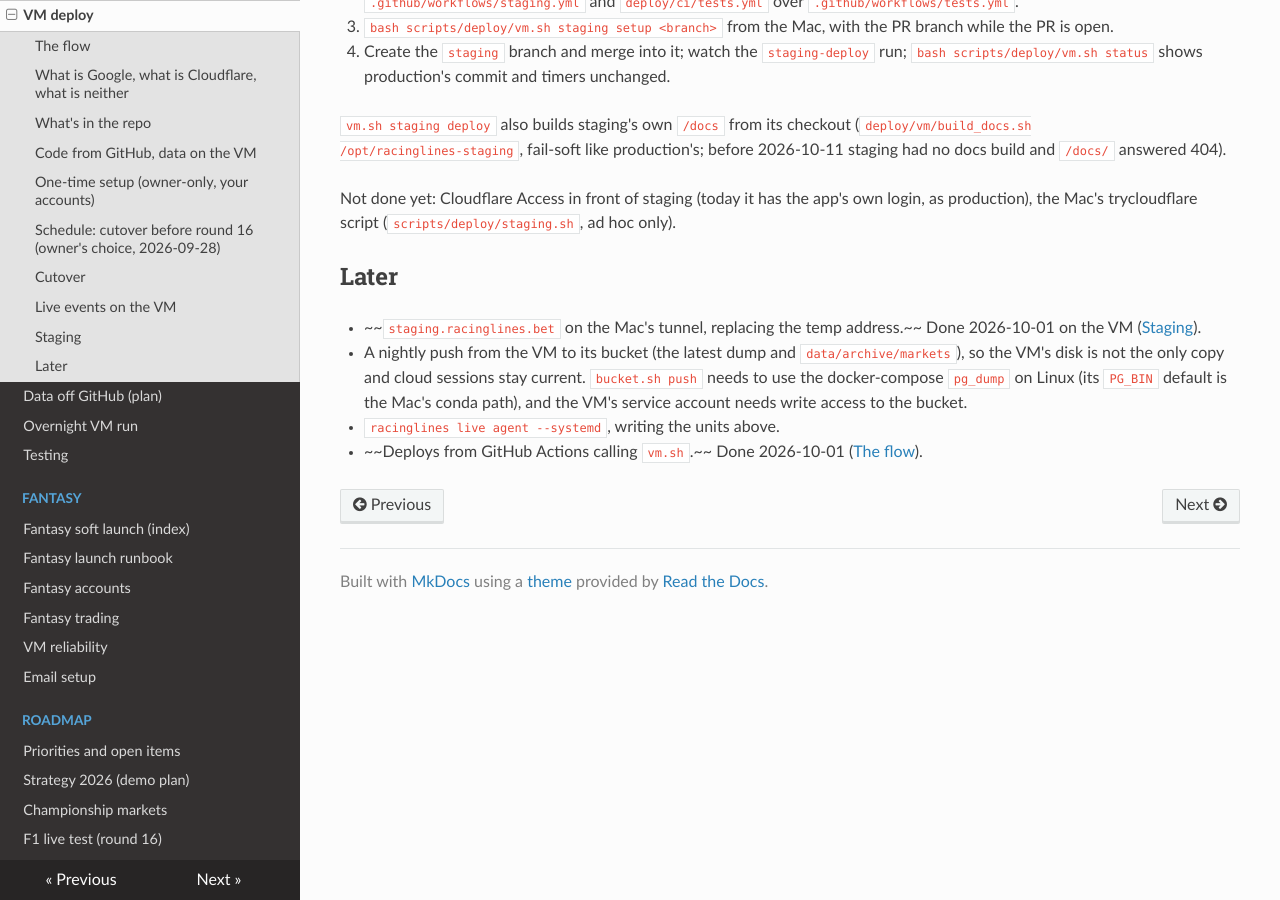
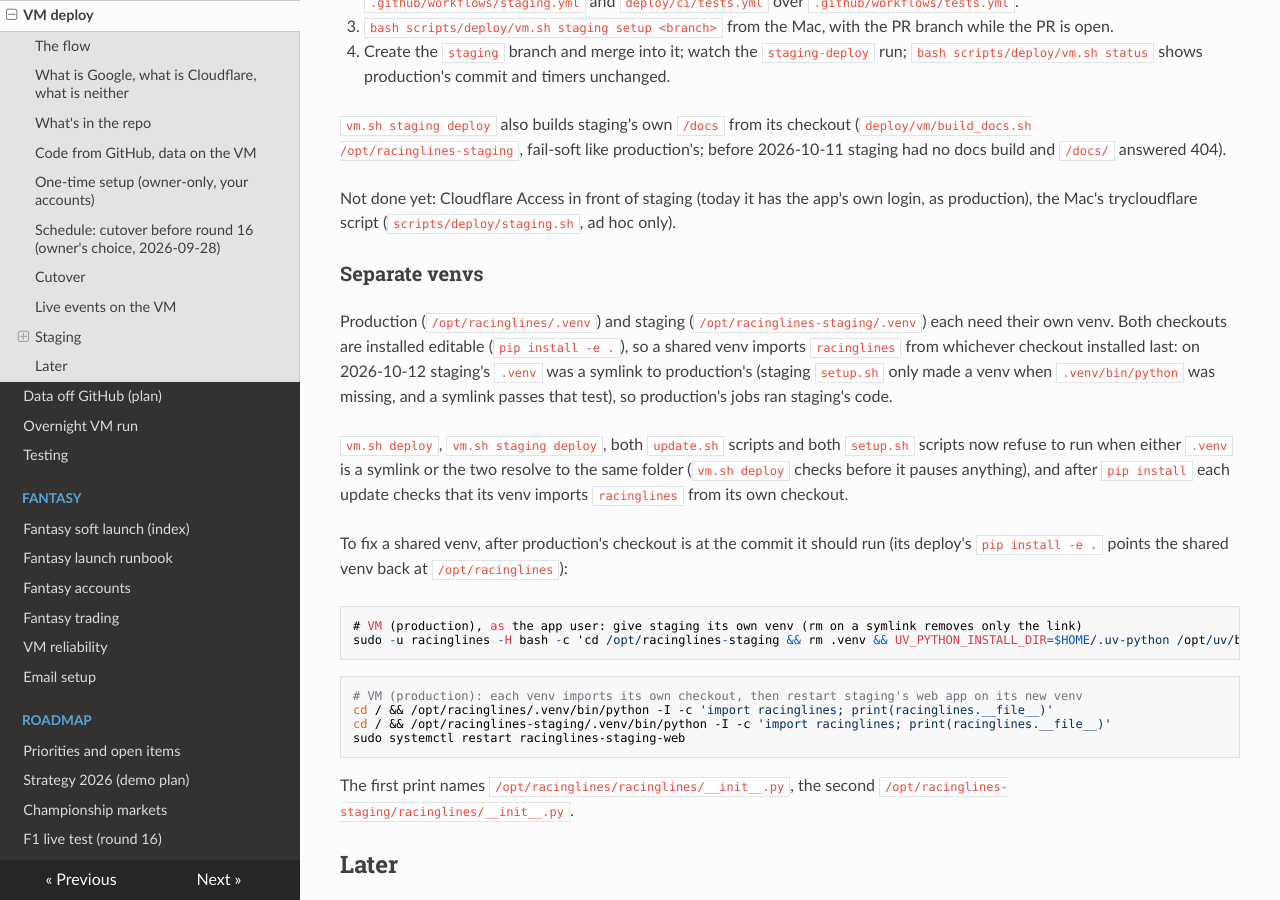
Before and after one commit to lalligagger/racinglines-public, an MkDocs documentation site: the page built from docs/vm-deploy.md, in a window 1280 px wide and 900 px high, scrolled down 12301 px. Built offline with MkDocs 1.6.1, drawn with Linux system fonts in a browser that asks for light colours; nearby versions of some CDN libraries.

Commit message:
Refuse deploys when production and staging share a venv (symlink or same path), and check each venv imports its own checkout after pip (#147)
Claude-Session: https://claude.ai/code/session_01LegXdyHJnJKJ1it5DVd2XT

Co-authored-by: Claude <noreply@anthropic.com>

````diff
--- a/docs/vm-deploy.md
+++ b/docs/vm-deploy.md
@@ -421,6 +421,34 @@ answered 404).
 Not done yet: Cloudflare Access in front of staging (today it has the app's own login, as production), the Mac's
 trycloudflare script (`scripts/deploy/staging.sh`, ad hoc only).
 
+### Separate venvs
+
+Production (`/opt/racinglines/.venv`) and staging (`/opt/racinglines-staging/.venv`) each need their own venv. Both
+checkouts are installed editable (`pip install -e .`), so a shared venv imports `racinglines` from whichever checkout
+installed last: on 2026-10-12 staging's `.venv` was a symlink to production's (staging `setup.sh` only made a venv
+when `.venv/bin/python` was missing, and a symlink passes that test), so production's jobs ran staging's code.
+
+`vm.sh deploy`, `vm.sh staging deploy`, both `update.sh` scripts and both `setup.sh` scripts now refuse to run when
+either `.venv` is a symlink or the two resolve to the same folder (`vm.sh deploy` checks before it pauses anything),
+and after `pip install` each update checks that its venv imports `racinglines` from its own checkout.
+
+To fix a shared venv, after production's checkout is at the commit it should run (its deploy's `pip install -e .`
+points the shared venv back at `/opt/racinglines`):
+
+```
+# VM (production), as the app user: give staging its own venv (rm on a symlink removes only the link)
+sudo -u racinglines -H bash -c 'cd /opt/racinglines-staging && rm .venv && UV_PYTHON_INSTALL_DIR=$HOME/.uv-python /opt/uv/bin/uv venv --quiet --seed --python 3.14 .venv && .venv/bin/pip install --quiet -r requirements.txt -e .'
+```
+
+```
+# VM (production): each venv imports its own checkout, then restart staging's web app on its new venv
+cd / && /opt/racinglines/.venv/bin/python -I -c 'import racinglines; print(racinglines.__file__)'
+cd / && /opt/racinglines-staging/.venv/bin/python -I -c 'import racinglines; print(racinglines.__file__)'
+sudo systemctl restart racinglines-staging-web
+```
+
+The first print names `/opt/racinglines/racinglines/__init__.py`, the second `/opt/racinglines-staging/racinglines/__init__.py`.
+
 ## Later
 
 - ~~`staging.racinglines.bet` on the Mac's tunnel, replacing the temp address.~~ Done 2026-10-01 on the VM ([Staging](#staging)).
````
Also changed, not shown: 6 other files.
